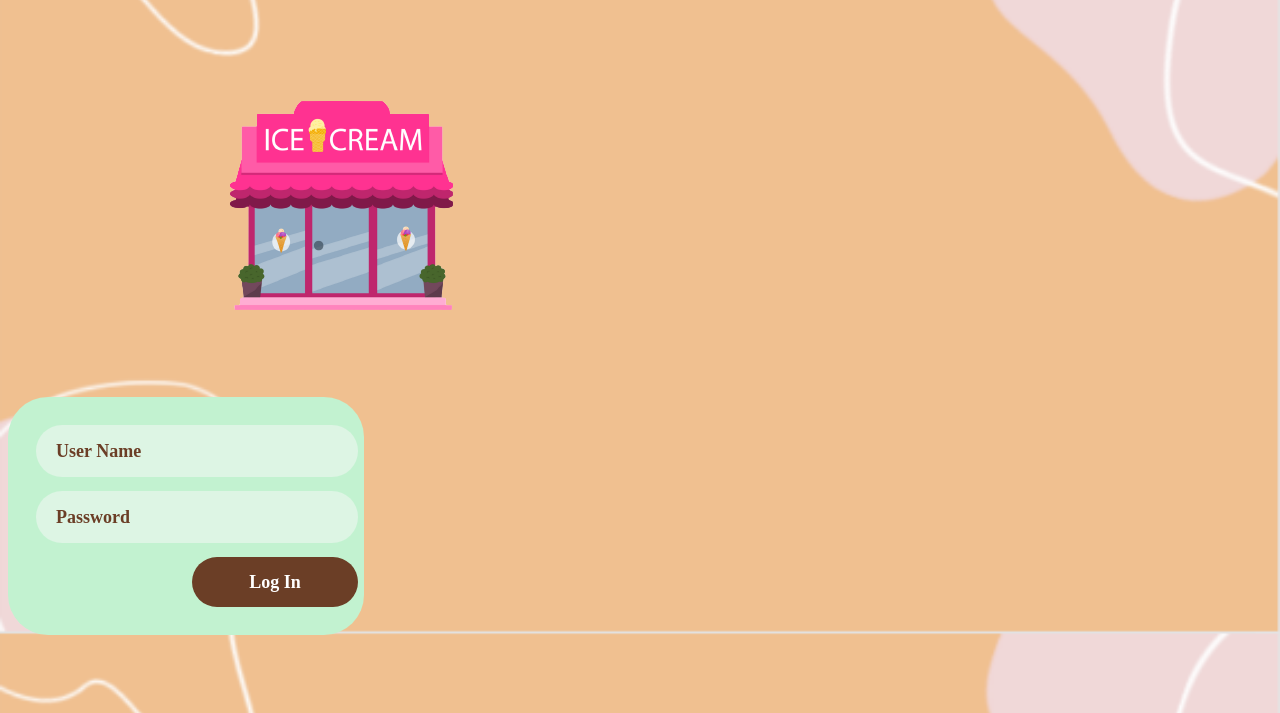
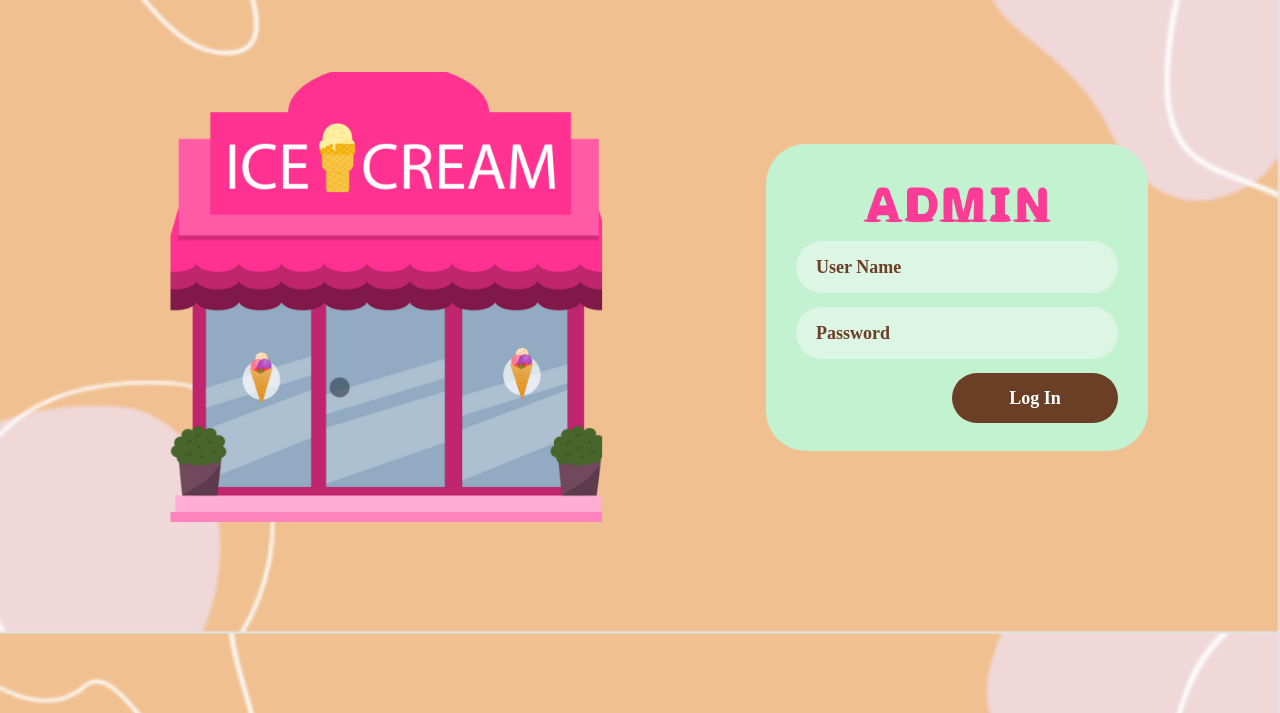
Before and after one commit to aUrelogs/wst_page, a PHP site: page / in a window 1280 px wide. Shown: the part 87-800 px from the top of the page. Run offline with PHP 8.4, Linux system fonts and the light colour scheme.

Commit message:
done login
pantaypantay na

```diff
--- a/indexfiles/design.css
+++ b/indexfiles/design.css
@@ -12,7 +12,10 @@ body {
     background-color: #c2f2d0;
     padding: 20px;
     border-radius: 40px;
-    width: 25%;
+
+    width: 90%;
+
+
 
 }
 
@@ -86,3 +89,15 @@ header{
     padding: 0px 20px;
     transition: all 0.3s ease 0s;
 }
+
+.container{
+    width: 90%;
+    display: grid;
+    grid-template-columns: repeat(auto-fit, minmax(250px, 1fr));
+}
+
+.box {
+
+    border: none;
+    position: relative;
+}
--- a/indexfiles/index.html
+++ b/indexfiles/index.html
@@ -18,16 +18,20 @@
             </ul>
         </nav>
     </header>
-<br>
+<br><br><br><br>
 
-
-
-
-            <img src="images/icecreamshop.png" alt="icecreamshopgraphics">
-
+<div class="container">
+    <div class="box">
+        <img src="images/iceice.png" alt="icecreamshopgraphics" width="800px">
+    </div>
+    &emsp;
+    <div class="box">
+       <br><br><br><br>
         <div class="bgcol">
             <form action="" method="POST">
-                    <table>
+             <br>
+             <font face="Melted Font" size="50" color="#fa3c96"><center>ADMIN</center></font>
+                <table align="center">
                     <tr>
                         <td>
                             <input type="text" name="username" placeholder="User Name">
@@ -42,6 +46,18 @@
                 </table>
             </form>
         </div>
+    </div>
+
+</div>
+
+
+
+
+
+
+
+
+
 
 
 </body>
```
Also changed, not shown: indexfiles/images/icecreamshop.png (deleted), indexfiles/images/iceice.png (added). Lines whose indentation alone changed are shown as unchanged.
